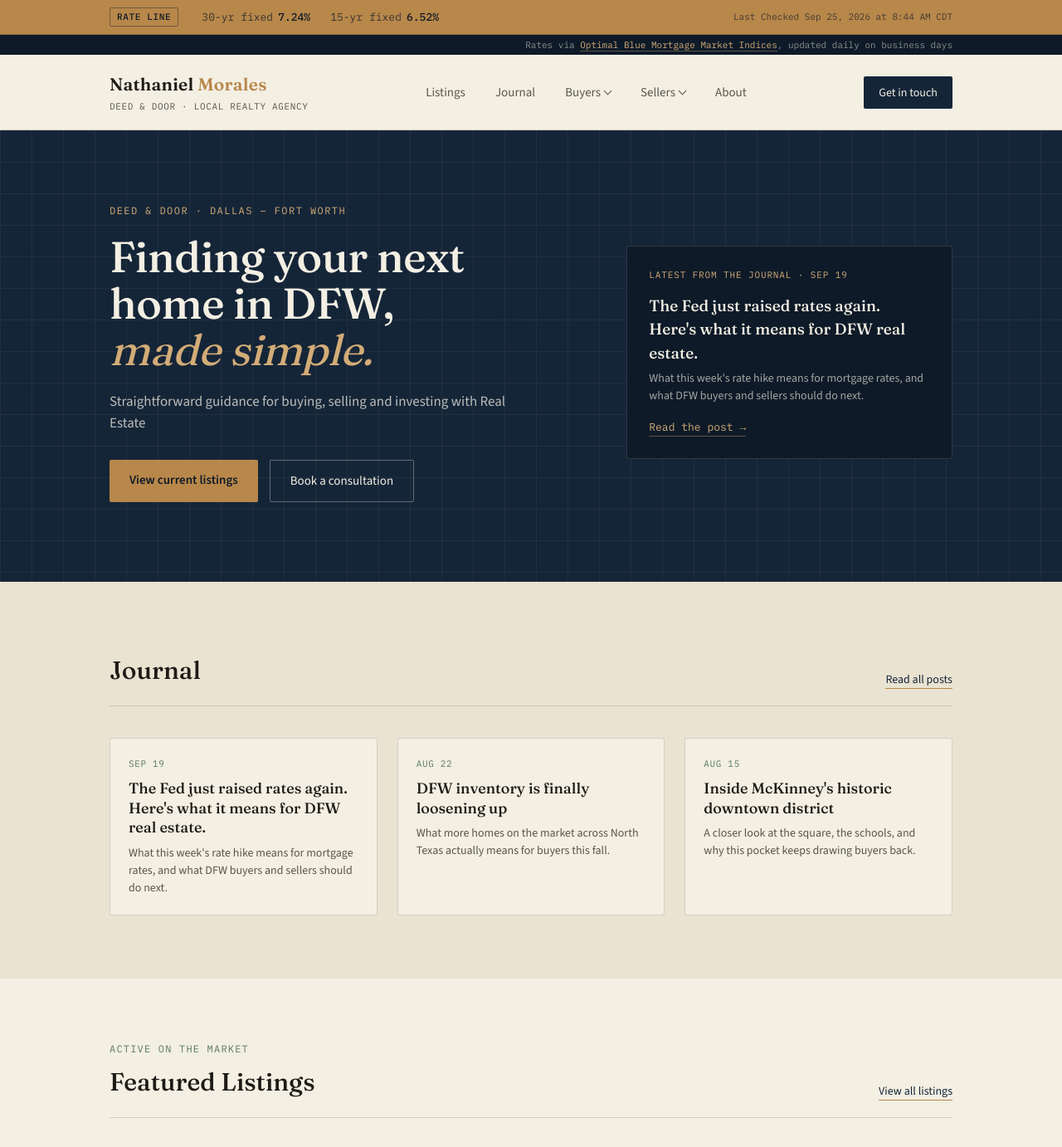
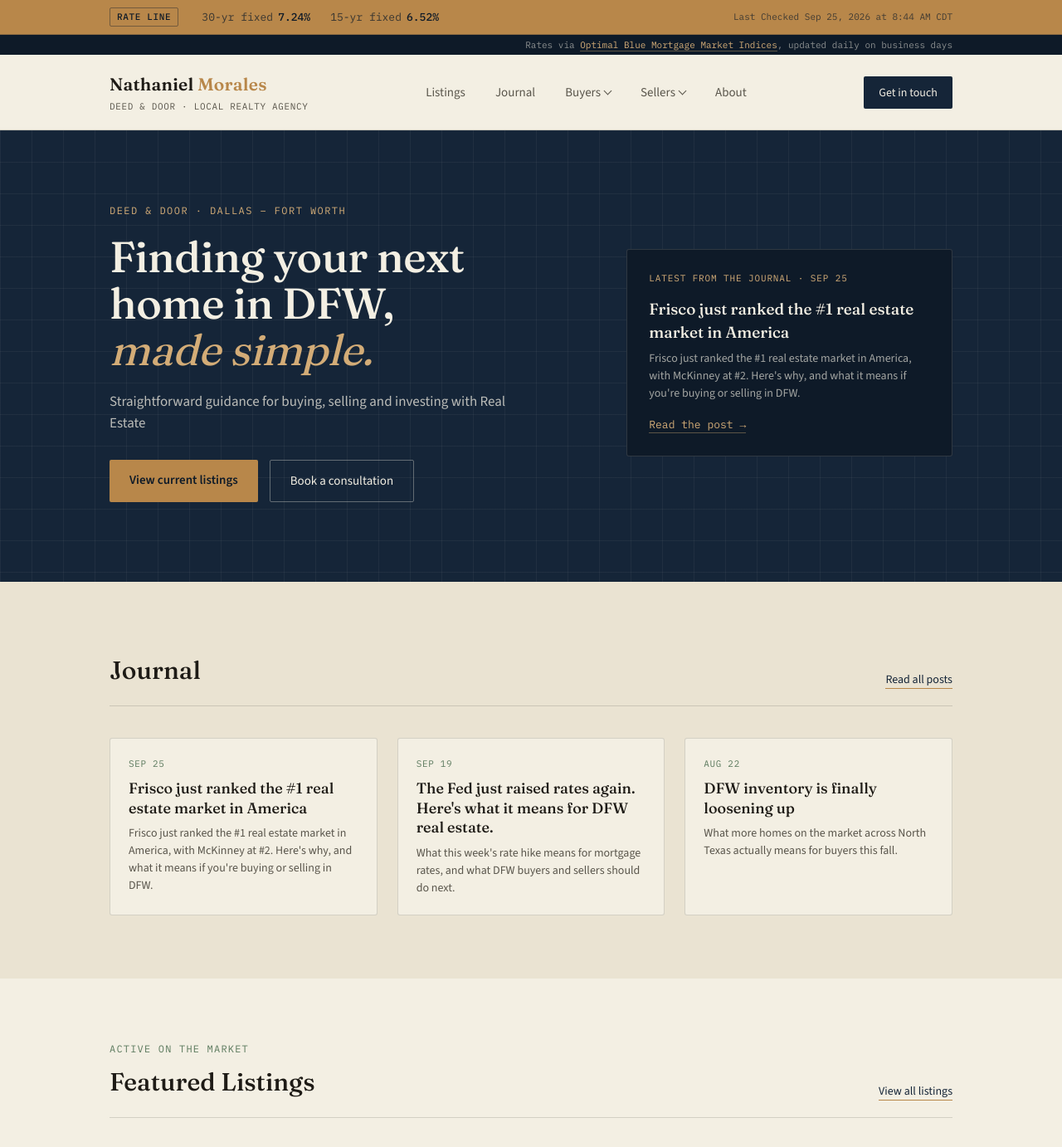
Before and after one commit to nathanielmorales7/deedanddoor, a Jekyll site: the page index.html, which Jekyll copies as it is, in a window 1280 px wide and 1400 px high, cut to the strip 0-1382 px from the top of the window. Shown: the whole strip at 83% size. Built offline with Jekyll 4.4.1, drawn with Linux system fonts in a browser that asks for light colours.

Commit message:
Update homepage journal feed (2026-09-25)

```diff
--- a/index.html
+++ b/index.html
@@ -89,10 +89,10 @@
       </div>
       <!--JOURNAL:HERO-->
 <div class="hero-card">
-  <div class="hero-post-tag">Latest from the journal · Sep 19</div>
-  <h3>The Fed just raised rates again. Here's what it means for DFW real estate.</h3>
-  <p>What this week's rate hike means for mortgage rates, and what DFW buyers and sellers should do next.</p>
-  <a href="journal-fed-rate-hike-dfw.html" class="hero-post-link">Read the post →</a>
+  <div class="hero-post-tag">Latest from the journal · Sep 25</div>
+  <h3>Frisco just ranked the #1 real estate market in America</h3>
+  <p>Frisco just ranked the #1 real estate market in America, with McKinney at #2. Here's why, and what it means if you're buying or selling in DFW.</p>
+  <a href="journal-frisco-no1-market.html" class="hero-post-link">Read the post →</a>
 </div>
 <!--/JOURNAL:HERO-->
     </div>
@@ -108,6 +108,11 @@
       </div>
       <!--JOURNAL:GRID-->
 <div class="blog-grid">
+  <a class="blog-card" href="journal-frisco-no1-market.html">
+    <div class="blog-date">Sep 25</div>
+    <h3>Frisco just ranked the #1 real estate market in America</h3>
+    <p>Frisco just ranked the #1 real estate market in America, with McKinney at #2. Here's why, and what it means if you're buying or selling in DFW.</p>
+  </a>
   <a class="blog-card" href="journal-fed-rate-hike-dfw.html">
     <div class="blog-date">Sep 19</div>
     <h3>The Fed just raised rates again. Here's what it means for DFW real estate.</h3>
@@ -117,11 +122,6 @@
     <div class="blog-date">Aug 22</div>
     <h3>DFW inventory is finally loosening up</h3>
     <p>What more homes on the market across North Texas actually means for buyers this fall.</p>
-  </a>
-  <a class="blog-card" href="journal-mckinney-downtown.html">
-    <div class="blog-date">Aug 15</div>
-    <h3>Inside McKinney's historic downtown district</h3>
-    <p>A closer look at the square, the schools, and why this pocket keeps drawing buyers back.</p>
   </a>
 </div>
 <!--/JOURNAL:GRID-->
```
